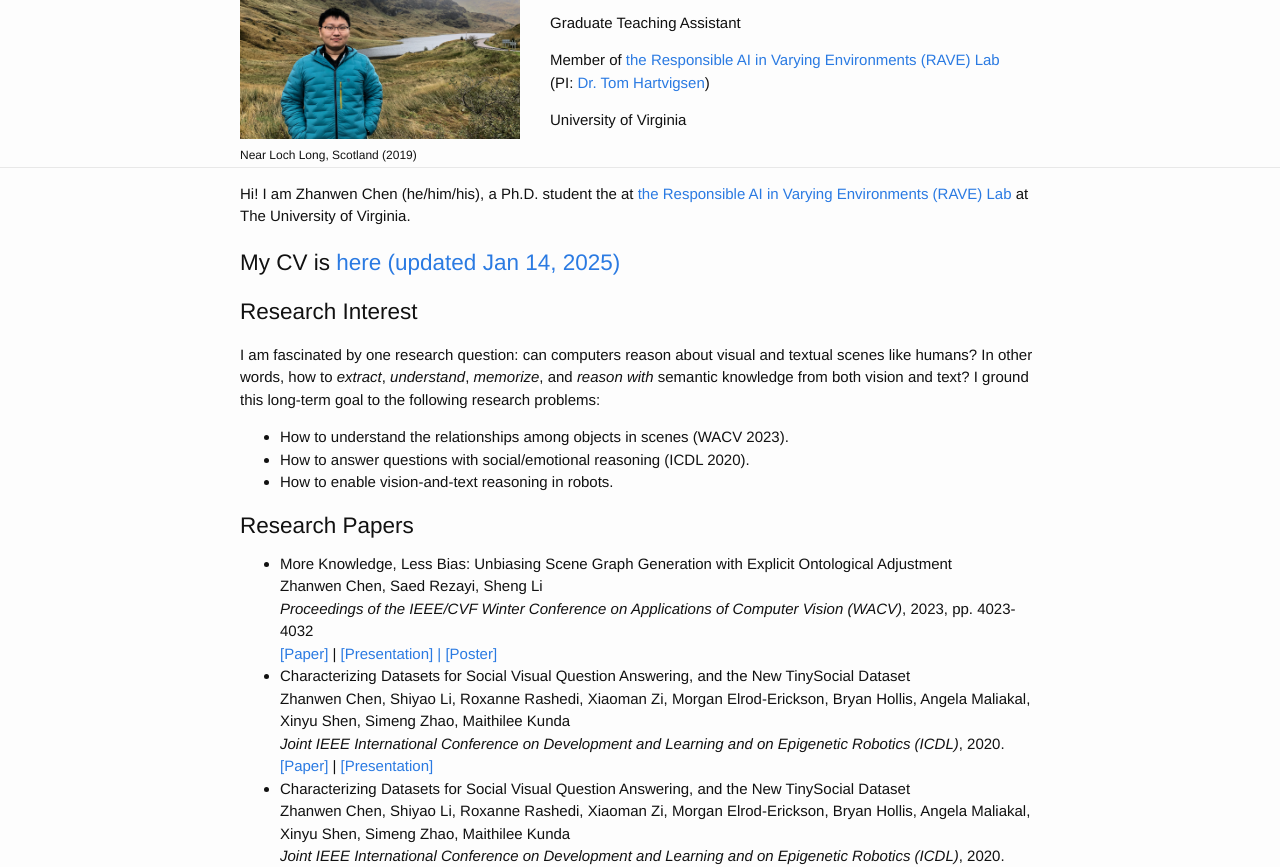
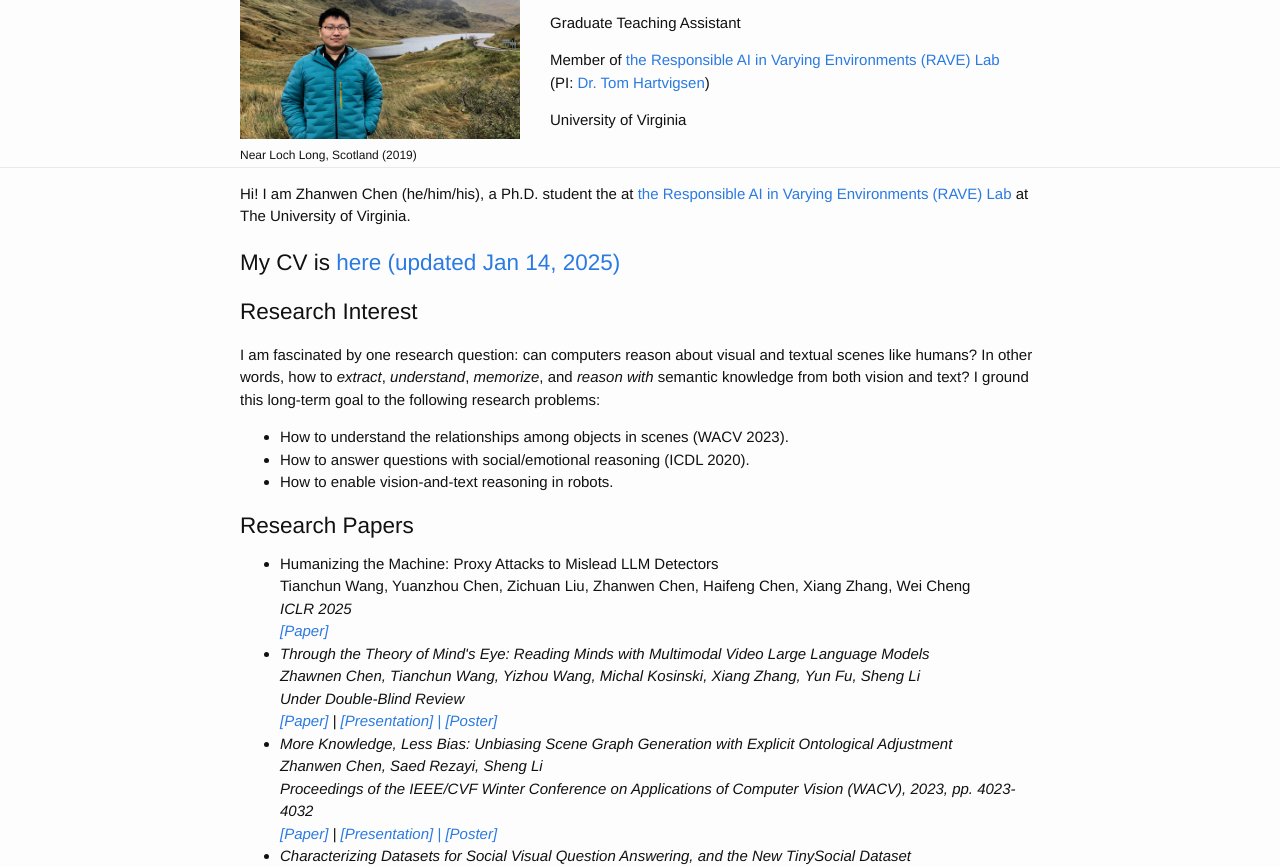
Before and after one commit to zhanwenchen/zhanwenchen.github.io, a plain HTML site: page index.html in a window 1280 px wide. Shown: the part 94-961 px from the top of the page. Drawn offline with Linux system fonts and the light colour scheme.

Commit message:
(Fix, Feature) Remove duplicate publications and add arxiv/iclr

```diff
--- a/index.html
+++ b/index.html
@@ -59,17 +59,24 @@
   <h1>Research Papers</h1>
   <ul>
     <li>
+    <p>Humanizing the Machine: Proxy Attacks to Mislead LLM Detectors</p>
+    Tianchun Wang, Yuanzhou Chen, Zichuan Liu, Zhanwen Chen, Haifeng Chen, Xiang Zhang, Wei Cheng
+    <p><i>ICLR 2025</p>
+    <a href="https://openreview.net/forum?id=PIpGN5Ko3v&nesting=2&sort=date-desc">[Paper]</a>
+    </li>
+
+    <li>
+    <p>Through the Theory of Mind's Eye: Reading Minds with Multimodal Video Large Language Models</p>
+    Zhawnen Chen, Tianchun Wang, Yizhou Wang, Michal Kosinski, Xiang Zhang, Yun Fu, Sheng Li
+    <p><i>Under Double-Blind Review</i></p>
+    <a href="https://arxiv.org/abs/2406.13763">[Paper]</a> | <a href="https://www.youtube.com/watch?v=vF_TJ_1irDc">[Presentation] | <a href="https://video.vast.uccs.edu/WACV23/1150-wacv-post.pdf">[Poster]</a>
+    </li>
+
+    <li>
     <p>More Knowledge, Less Bias: Unbiasing Scene Graph Generation with Explicit Ontological Adjustment</p>
     Zhanwen Chen, Saed Rezayi, Sheng Li
     <p><i>Proceedings of the IEEE/CVF Winter Conference on Applications of Computer Vision (WACV)</i>, 2023, pp. 4023-4032</p>
     <a href="https://openaccess.thecvf.com/content/WACV2023/html/Chen_More_Knowledge_Less_Bias_Unbiasing_Scene_Graph_Generation_With_Explicit_WACV_2023_paper.html">[Paper]</a> | <a href="https://www.youtube.com/watch?v=vF_TJ_1irDc">[Presentation] | <a href="https://video.vast.uccs.edu/WACV23/1150-wacv-post.pdf">[Poster]</a>
-    </li>
-
-    <li>
-    <p>Characterizing Datasets for Social Visual Question Answering, and the New TinySocial Dataset</p>
-    Zhanwen Chen, Shiyao Li, Roxanne Rashedi, Xiaoman Zi, Morgan Elrod-Erickson, Bryan Hollis, Angela Maliakal, Xinyu Shen, Simeng Zhao, Maithilee Kunda
-    <p><i>Joint IEEE International Conference on Development and Learning and on Epigenetic Robotics (ICDL)</i>, 2020.</p>
-    <a href="https://arxiv.org/abs/2010.11997">[Paper]</a> | <a href="https://youtu.be/ZuUPiH48CKQ">[Presentation]</a>
     </li>
 
     <li>
```
